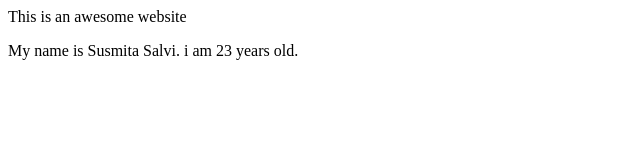
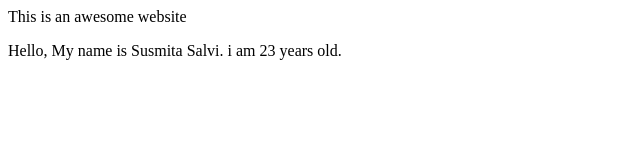
Before and after one commit to salvisusmita2022/mydemowebsite, a plain HTML site: page index.html in a window 1280 px wide. Shown: the full height of the page, 0-640 px from the left. Drawn offline with Linux system fonts and the light colour scheme.

Commit message:
added a hello to index.html

```diff
--- a/index.html
+++ b/index.html
@@ -5,5 +5,5 @@ sample website
 <head>
 This is an awesome website
 </head>
-<p>My name is Susmita Salvi. i am 23 years old.</p>
+<p>Hello, My name is Susmita Salvi. i am 23 years old.</p>
 </html>
```
